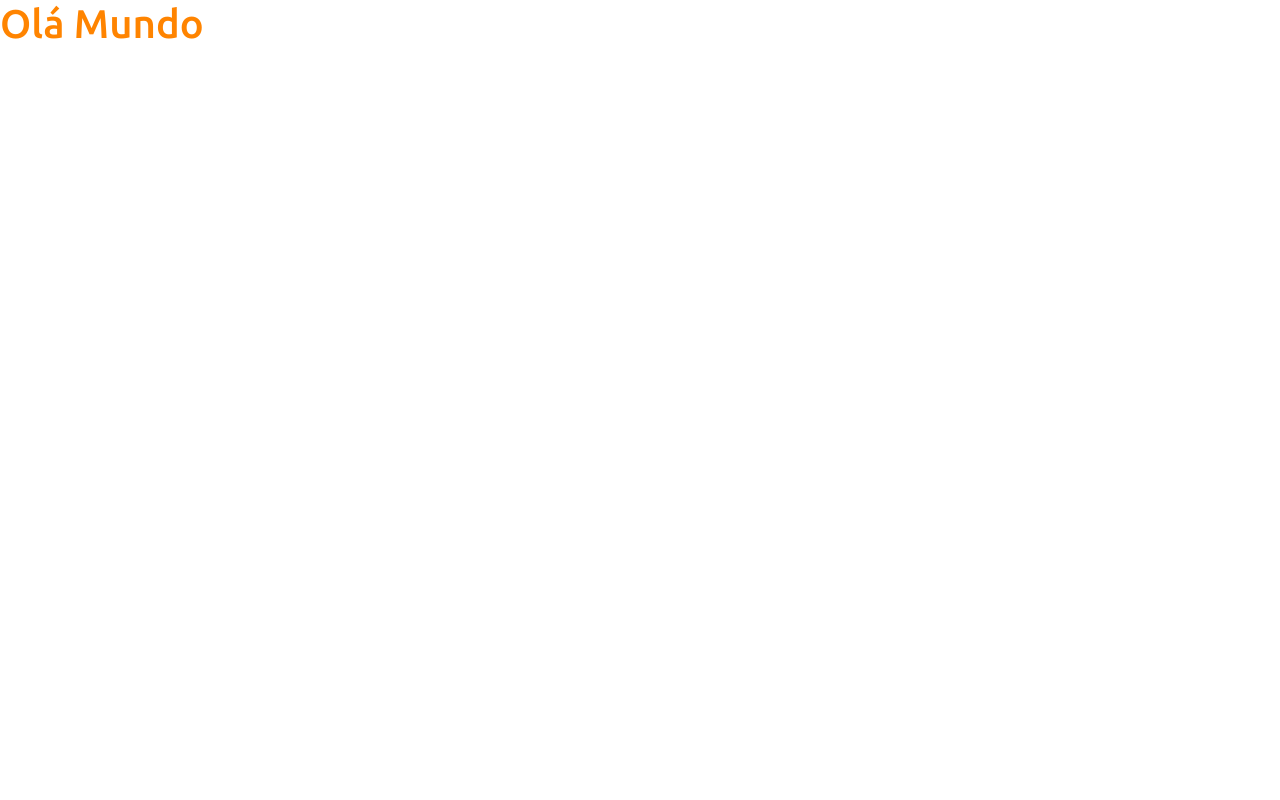
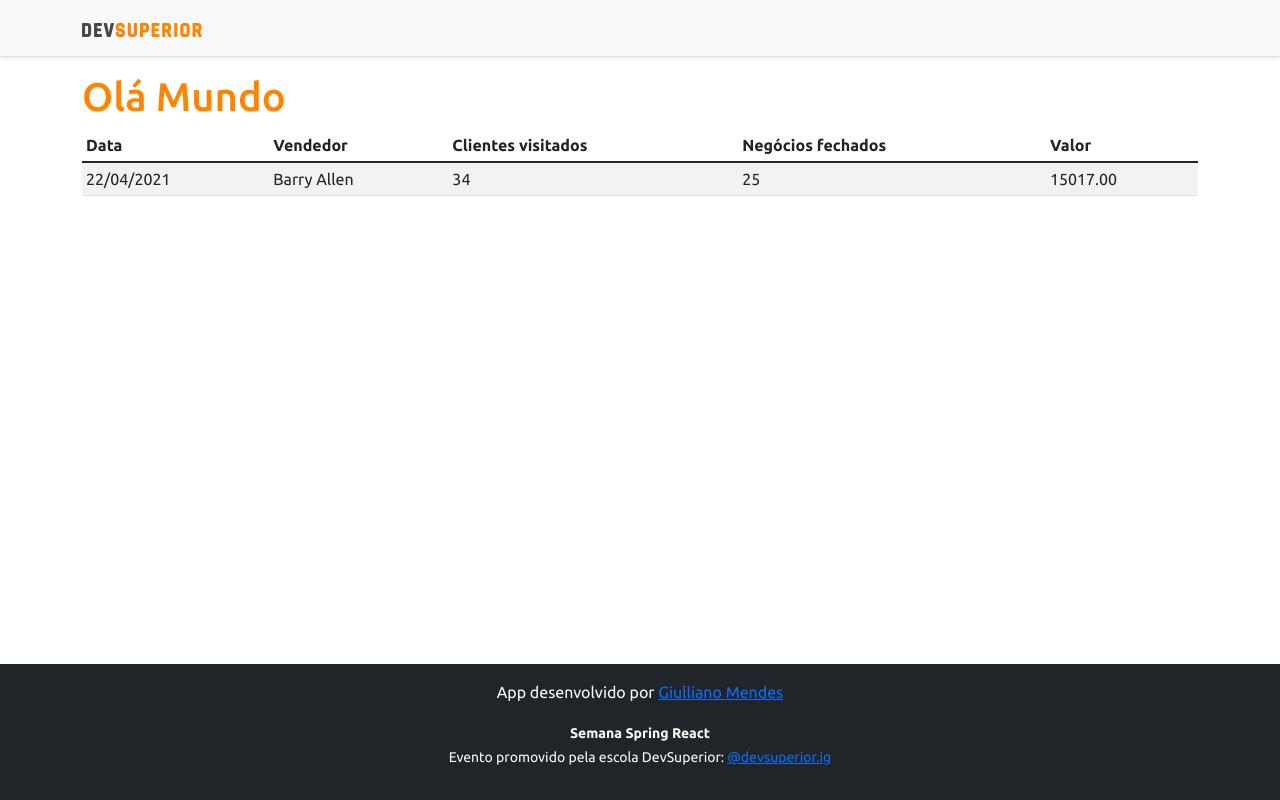
Before and after one commit to MoDasby/semana_spring_react, a React (Create React App) app in the folder frontend/: page / in a window 1280 px wide. Built offline with nearby package versions, Linux system fonts and the light colour scheme.

Commit message:
Basic static components

```diff
--- a/frontend/src/App.tsx
+++ b/frontend/src/App.tsx
@@ -1,11 +1,20 @@
+import DataTable from "components/DataTable";
+import Footer from "components/Footer";
+import NavBar from "components/NavBar";
 
 function App() {
   return (
-    <div>
-      <h1 className="text-primary">
-        Olá Mundo
-      </h1>
-    </div>
+    <>
+      <NavBar />
+      <div className="container">
+        <h1 className="text-primary">
+          Olá Mundo
+        </h1>
+
+        <DataTable />
+      </div>
+      <Footer />
+    </>
   );
 }
 
--- /dev/null
+++ b/frontend/src/components/DataTable/index.tsx
@@ -0,0 +1,29 @@
+const DataTable = () => {
+    return (
+        <div className="table-responsive">
+            <table className="table table-striped table-sm">
+                <thead>
+                    <tr>
+                        <th>Data</th>
+                        <th>Vendedor</th>
+                        <th>Clientes visitados</th>
+                        <th>Negócios fechados</th>
+                        <th>Valor</th>
+                    </tr>
+                </thead>
+                <tbody>
+                    <tr>
+                        <td>22/04/2021</td>
+                        <td>Barry Allen</td>
+                        <td>34</td>
+                        <td>25</td>
+                        <td>15017.00</td>
+                    </tr>
+                </tbody>
+            </table>
+        </div>
+
+    );
+}
+
+export default DataTable;
--- /dev/null
+++ b/frontend/src/components/Footer/index.tsx
@@ -0,0 +1,14 @@
+const Footer = () => {
+    return (
+        <footer className="footer mt-auto py-3 bg-dark">
+            <div className="container">
+                <p className="text-light">App desenvolvido por <a href="https://github.com/MoDasby" target="_blank" rel="noreferrer">Giulliano Mendes</a></p>
+                <p className="text-light"><small><strong>Semana Spring React</strong><br />
+                    Evento promovido pela escola DevSuperior: <a href="https://instagram.com/devsuperior.ig" target="_blank" rel="noreferrer">@devsuperior.ig</a></small></p>
+            </div>
+        </footer>
+
+    );
+}
+
+export default Footer;
--- /dev/null
+++ b/frontend/src/components/NavBar/index.tsx
@@ -0,0 +1,17 @@
+import ImgDsDark from 'assets/img/ds-dark.svg'
+
+const NavBar = () => {
+    return (
+
+        <div className="d-flex flex-column flex-md-row align-items-center p-3 px-md-4 mb-3 bg-light border-bottom shadow-sm">
+            <div className="container">
+                <nav className="my-2 my-md-0 mr-md-3">
+                    <img src={ImgDsDark} alt="DevSuperior" width="120" />
+                </nav>
+            </div>
+        </div>
+
+    )
+}
+
+export default NavBar;
```
Also changed, not shown: frontend/src/assets/img/ds-dark.svg (added).
